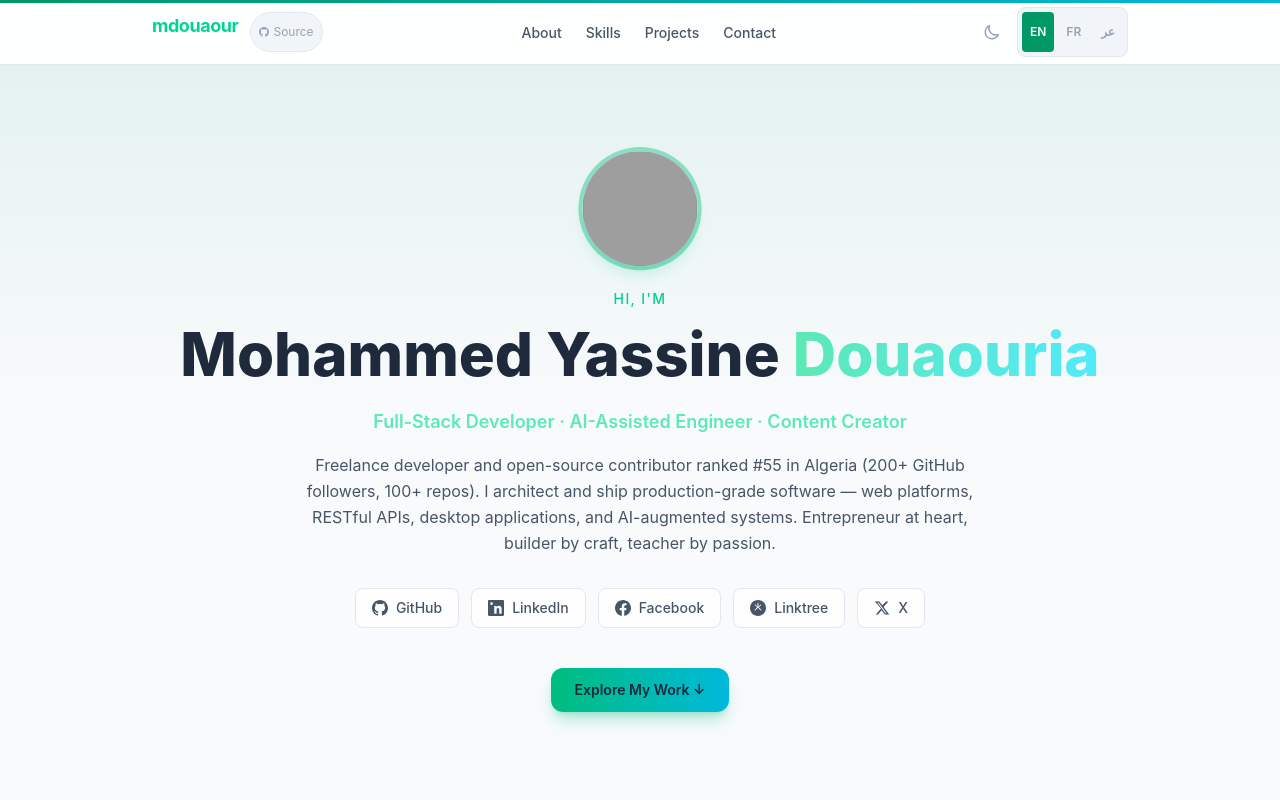
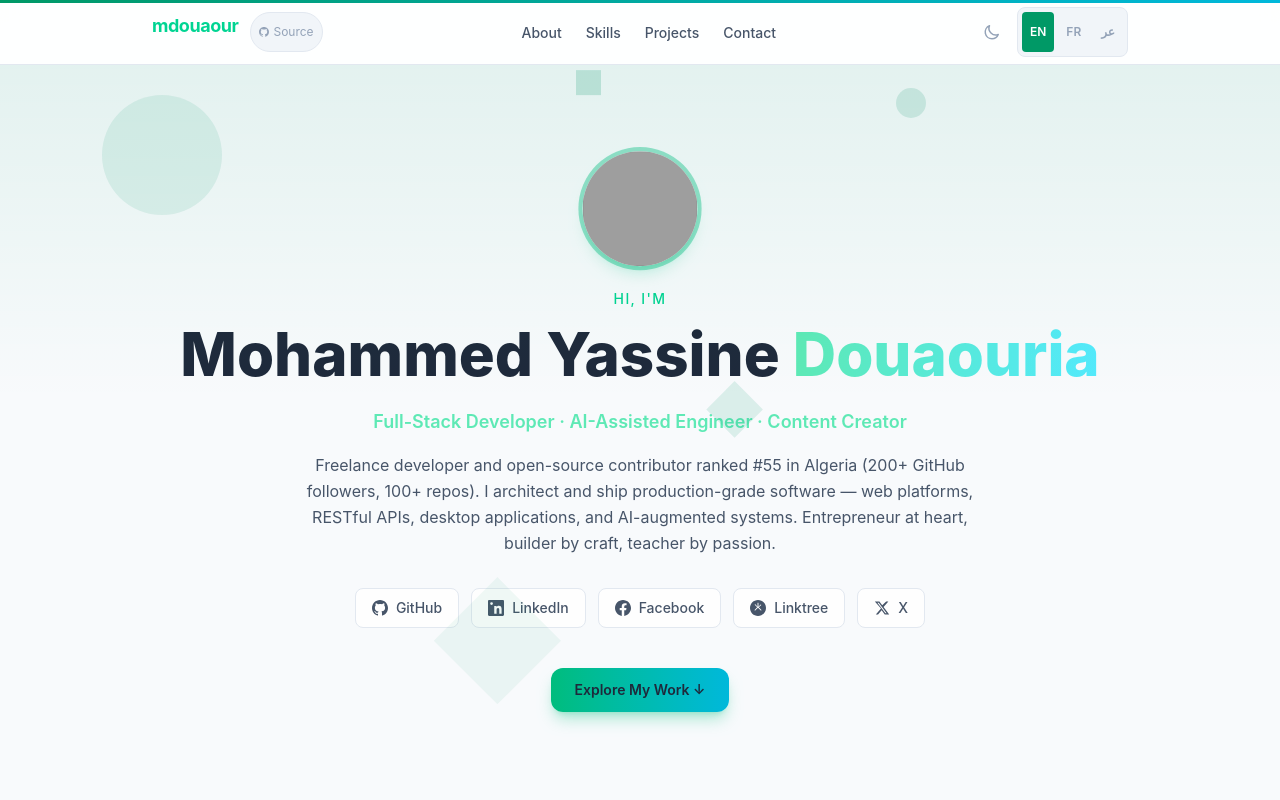
Before and after one commit to mdouaour/mdouaour.portfolio, a React (Vite) app: page / in a window 1280 px wide. Shown: the top 800 px of the page. Built offline with nearby package versions, Linux system fonts and the light colour scheme; grey boxes are pictures that could not be loaded.

Commit message:
feat: add floating geometric shapes animation to hero

```diff
--- /dev/null
+++ b/src/components/FloatingShapes.tsx
@@ -0,0 +1,37 @@
+import { motion } from 'framer-motion'
+import { useReducedMotion } from '../hooks/useReducedMotion'
+
+const shapes = [
+  { size: 120, x: '8%', y: '15%', className: 'bg-brand/10 rounded-full', duration: 14, drift: 25 },
+  { size: 50, x: '80%', y: '25%', className: 'bg-accent/10 rotate-45', duration: 11, drift: 18 },
+  { size: 30, x: '70%', y: '12%', className: 'bg-brand/15 rounded-full', duration: 8, drift: 12 },
+  { size: 70, x: '15%', y: '65%', className: 'bg-accent/8', duration: 13, drift: 20 },
+  { size: 40, x: '55%', y: '50%', className: 'bg-brand/12 rotate-45', duration: 9, drift: 15 },
+  { size: 80, x: '75%', y: '70%', className: 'bg-accent/8 rounded-full', duration: 15, drift: 22 },
+  { size: 25, x: '45%', y: '10%', className: 'bg-brand/20', duration: 7, drift: 10 },
+  { size: 90, x: '35%', y: '75%', className: 'bg-brand/6 rotate-45', duration: 16, drift: 28 },
+]
+
+export default function FloatingShapes() {
+  const reduce = useReducedMotion()
+  if (reduce) return null
+
+  return (
+    <div className="absolute inset-0 overflow-hidden pointer-events-none" aria-hidden="true">
+      {shapes.map((s, i) => (
+        <motion.div
+          key={i}
+          className={`absolute ${s.className}`}
+          style={{ width: s.size, height: s.size, left: s.x, top: s.y }}
+          animate={{ y: [0, -s.drift, 0] }}
+          transition={{
+            duration: s.duration,
+            repeat: Infinity,
+            ease: 'easeInOut',
+            delay: i * 0.6,
+          }}
+        />
+      ))}
+    </div>
+  )
+}
--- a/src/components/Hero.tsx
+++ b/src/components/Hero.tsx
@@ -3,6 +3,7 @@ import { useLang } from '../context/LanguageContext'
 import { translations } from '../data/translations'
 import { useReducedMotion } from '../hooks/useReducedMotion'
 import { motionTokens, springs } from '../lib/motionConfig'
+import FloatingShapes from './FloatingShapes'
 
 export default function Hero() {
   const { lang, isRTL } = useLang()
@@ -18,6 +19,7 @@ export default function Hero() {
       animate={{ opacity: 1, y: 0 }}
       transition={{ duration: reduce ? 0.01 : motionTokens.duration.slow }}
     >
+      <FloatingShapes />
       <div className="absolute inset-0 bg-gradient-to-b from-emerald-600/10 via-transparent to-transparent pointer-events-none" aria-hidden="true" />
       <motion.div
         className="absolute top-1/3 left-1/2 -translate-x-1/2 -translate-y-1/2 w-[900px] h-[900px] bg-gradient-radial from-emerald-500/8 via-emerald-500/5 to-transparent rounded-full blur-3xl pointer-events-none"
```
